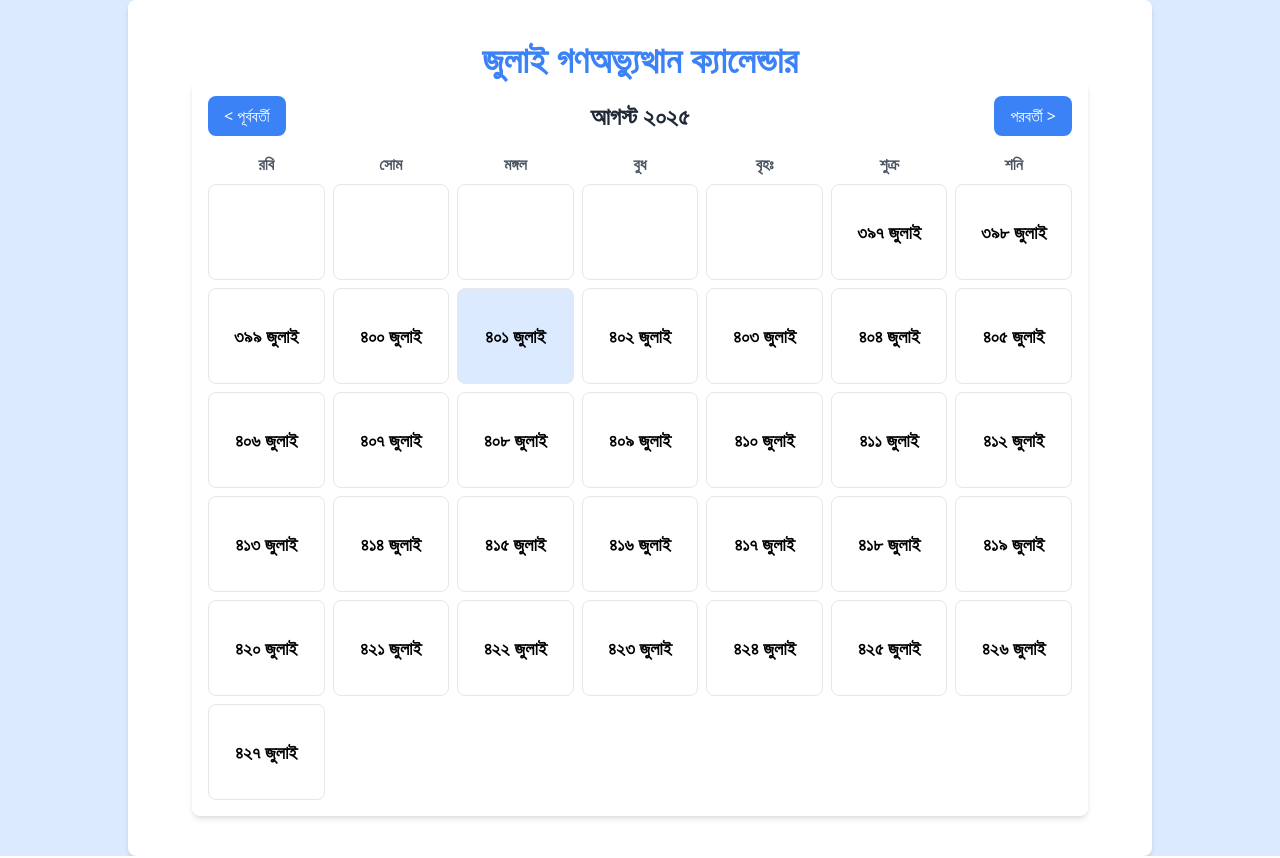
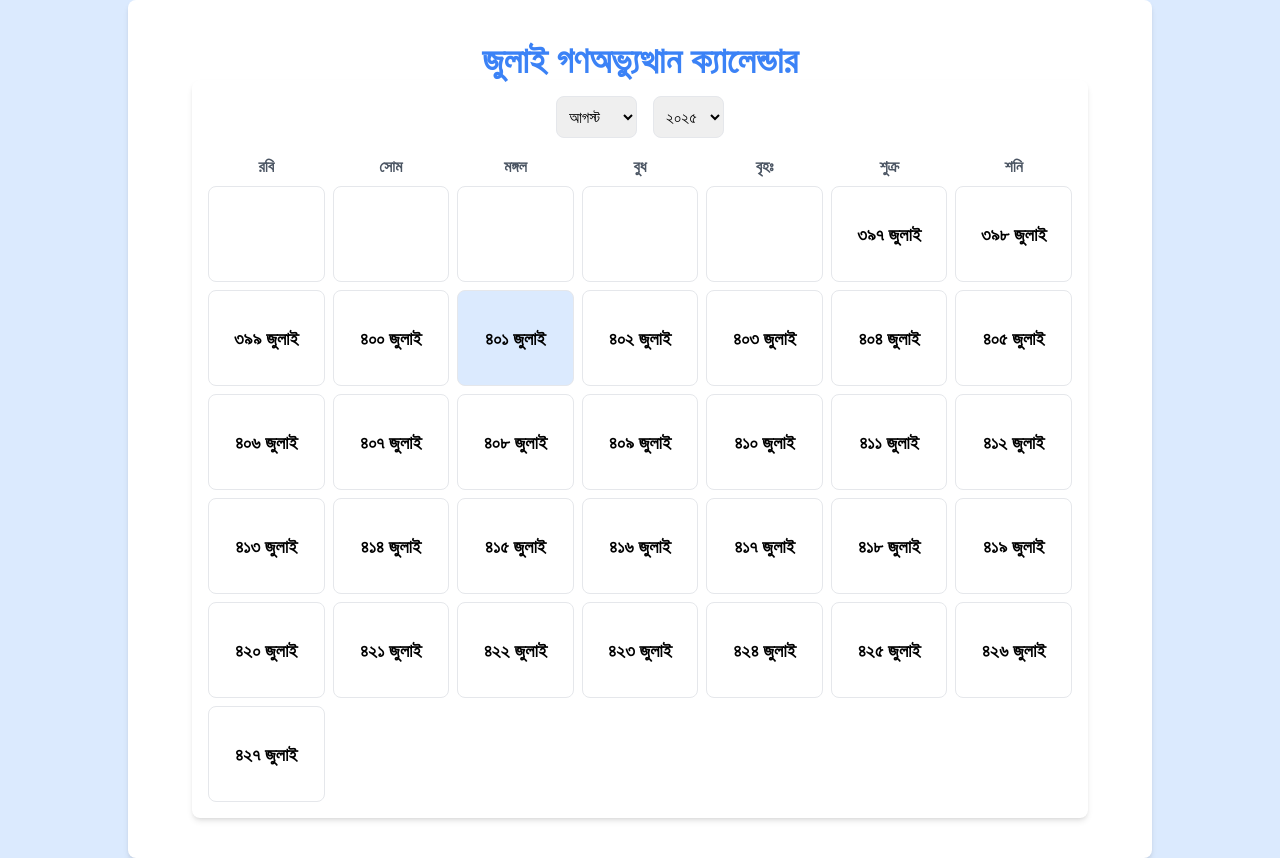
Before and after one commit to rakib3004/july-uprising-calendar, an Angular app: page / in a window 1280 px wide. Built offline with nearby package versions, Linux system fonts and the light colour scheme.

Commit message:
Refactor July Custom Calendar component to replace month and year navigation buttons with dropdowns. Added functionality to select month and year, improving user experience and accessibility. Updated date handling methods accordingly.

```diff
--- a/src/components/july-custom-calendar/july-custom-calendar.component.html
+++ b/src/components/july-custom-calendar/july-custom-calendar.component.html
@@ -1,16 +1,13 @@
 <div class="w-full max-w-4xl mx-auto p-4 bg-white rounded-lg shadow-md">
 
   <!-- Header: Month and Year -->
-  <div class="flex justify-between items-center mb-4">
-    <button (click)="prevMonth()" class="px-4 py-2 bg-blue-500 text-white rounded-lg hover:bg-blue-600 transition-colors">
-      &lt; পূর্ববর্তী
-    </button>
-    <h2 class="text-2xl font-bold text-gray-800">
-      {{ monthName }} {{ toBanglaNumber(year) }}
-    </h2>
-    <button (click)="nextMonth()" class="px-4 py-2 bg-blue-500 text-white rounded-lg hover:bg-blue-600 transition-colors">
-      পরবর্তী &gt;
-    </button>
+  <div class="flex justify-center items-center mb-4 space-x-4">
+    <select [(ngModel)]="selectedMonth" (change)="onDateChange()" class="p-2 border rounded-lg">
+      <option *ngFor="let month of banglaMonths; let i = index" [value]="i">{{ month }}</option>
+    </select>
+    <select [(ngModel)]="selectedYear" (change)="onDateChange()" class="p-2 border rounded-lg">
+      <option *ngFor="let year of years" [value]="year">{{ toBanglaNumber(year) }}</option>
+    </select>
   </div>
 
   <!-- Calendar Grid -->
--- a/src/components/july-custom-calendar/july-custom-calendar.component.ts
+++ b/src/components/july-custom-calendar/july-custom-calendar.component.ts
@@ -1,32 +1,38 @@
 import { Component, OnInit } from '@angular/core';
 import { CommonModule } from '@angular/common';
+import { FormsModule } from '@angular/forms';
 
 @Component({
   selector: 'app-july-custom-calendar',
   standalone: true,
-  imports: [CommonModule],
+  imports: [CommonModule, FormsModule],
   templateUrl: './july-custom-calendar.component.html',
   styleUrl: './july-custom-calendar.component.css'
 })
 export class JulyCustomCalendarComponent implements OnInit {
 
-  displayDate: Date = new Date(); // The month being displayed
+  displayDate: Date = new Date();
   days: (number | null)[] = [];
   banglaDigits: string[] = ['০', '১', '২', '৩', '৪', '৫', '৬', '৭', '৮', '৯'];
   banglaMonths: string[] = ['জানুয়ারি', 'ফেব্রুয়ারি', 'মার্চ', 'এপ্রিল', 'মে', 'জুন', 'জুলাই', 'আগস্ট', 'সেপ্টেম্বর', 'অক্টোবর', 'নভেম্বর', 'ডিসেম্বর'];
-  customJulyStartDate: Date = new Date(2024, 6, 1); // July 1, 2024
+  customJulyStartDate: Date = new Date(2024, 6, 1);
+
+  years: number[] = [];
+  selectedYear!: number;
+  selectedMonth!: number;
 
   ngOnInit(): void {
+    for (let i = 1901; i <= 2100; i++) {
+      this.years.push(i);
+    }
+    this.selectedYear = this.displayDate.getFullYear();
+    this.selectedMonth = this.displayDate.getMonth();
     this.generateCalendar();
   }
 
   generateCalendar(): void {
     const year = this.displayDate.getFullYear();
     const month = this.displayDate.getMonth();
-
-    if (year < 1901 || year > 2100) {
-      return;
-    }
 
     const firstDayOfMonth = new Date(year, month, 1);
     const lastDayOfMonth = new Date(year, month + 1, 0);
@@ -44,76 +50,43 @@ export class JulyCustomCalendarComponent implements OnInit {
     }
   }
 
+  onDateChange(): void {
+    this.displayDate = new Date(this.selectedYear, this.selectedMonth, 1);
+    this.generateCalendar();
+  }
+
   getCustomJulyDay(day: number | null): number | null {
-    if (day === null) {
-      return null;
-    }
-
-    const year = this.displayDate.getFullYear();
-    const month = this.displayDate.getMonth();
-    const currentDate = new Date(year, month, day);
-
-    if (currentDate < this.customJulyStartDate) {
-      return day; // Return the regular day
-    }
-
+    if (day === null) return null;
+    const currentDate = new Date(this.displayDate.getFullYear(), this.displayDate.getMonth(), day);
+    if (currentDate < this.customJulyStartDate) return day;
     const diff = Math.floor((currentDate.getTime() - this.customJulyStartDate.getTime()) / (1000 * 3600 * 24));
     return diff + 1;
   }
 
   isCustomJulyDate(day: number | null): boolean {
-    if (day === null) {
-      return false;
-    }
-    const year = this.displayDate.getFullYear();
-    const month = this.displayDate.getMonth();
-    const currentDate = new Date(year, month, day);
+    if (day === null) return false;
+    const currentDate = new Date(this.displayDate.getFullYear(), this.displayDate.getMonth(), day);
     return currentDate >= this.customJulyStartDate;
   }
 
   toBanglaNumber(num: number | null): string {
-    if (num === null) {
-      return '';
-    }
+    if (num === null) return '';
     return num.toString().split('').map(d => this.banglaDigits[+d] || d).join('');
   }
 
   get monthName(): string {
-    const monthIndex = this.displayDate.getMonth();
-    return this.banglaMonths[monthIndex];
+    return this.banglaMonths[this.displayDate.getMonth()];
   }
 
   get year(): number {
     return this.displayDate.getFullYear();
   }
 
-  prevMonth(): void {
-    const currentYear = this.displayDate.getFullYear();
-    if (currentYear <= 1901 && this.displayDate.getMonth() === 0) {
-      return;
-    }
-    this.displayDate.setMonth(this.displayDate.getMonth() - 1);
-    this.generateCalendar();
-  }
-
-  nextMonth(): void {
-    const currentYear = this.displayDate.getFullYear();
-    if (currentYear >= 2100 && this.displayDate.getMonth() === 11) {
-      return;
-    }
-    this.displayDate.setMonth(this.displayDate.getMonth() + 1);
-    this.generateCalendar();
-  }
-
   isToday(day: number | null): boolean {
-    if (day === null) {
-      return false;
-    }
+    if (day === null) return false;
     const today = new Date();
-    return (
-      this.displayDate.getFullYear() === today.getFullYear() &&
-      this.displayDate.getMonth() === today.getMonth() &&
-      day === today.getDate()
-    );
+    return this.displayDate.getFullYear() === today.getFullYear() &&
+           this.displayDate.getMonth() === today.getMonth() &&
+           day === today.getDate();
   }
 }
```
